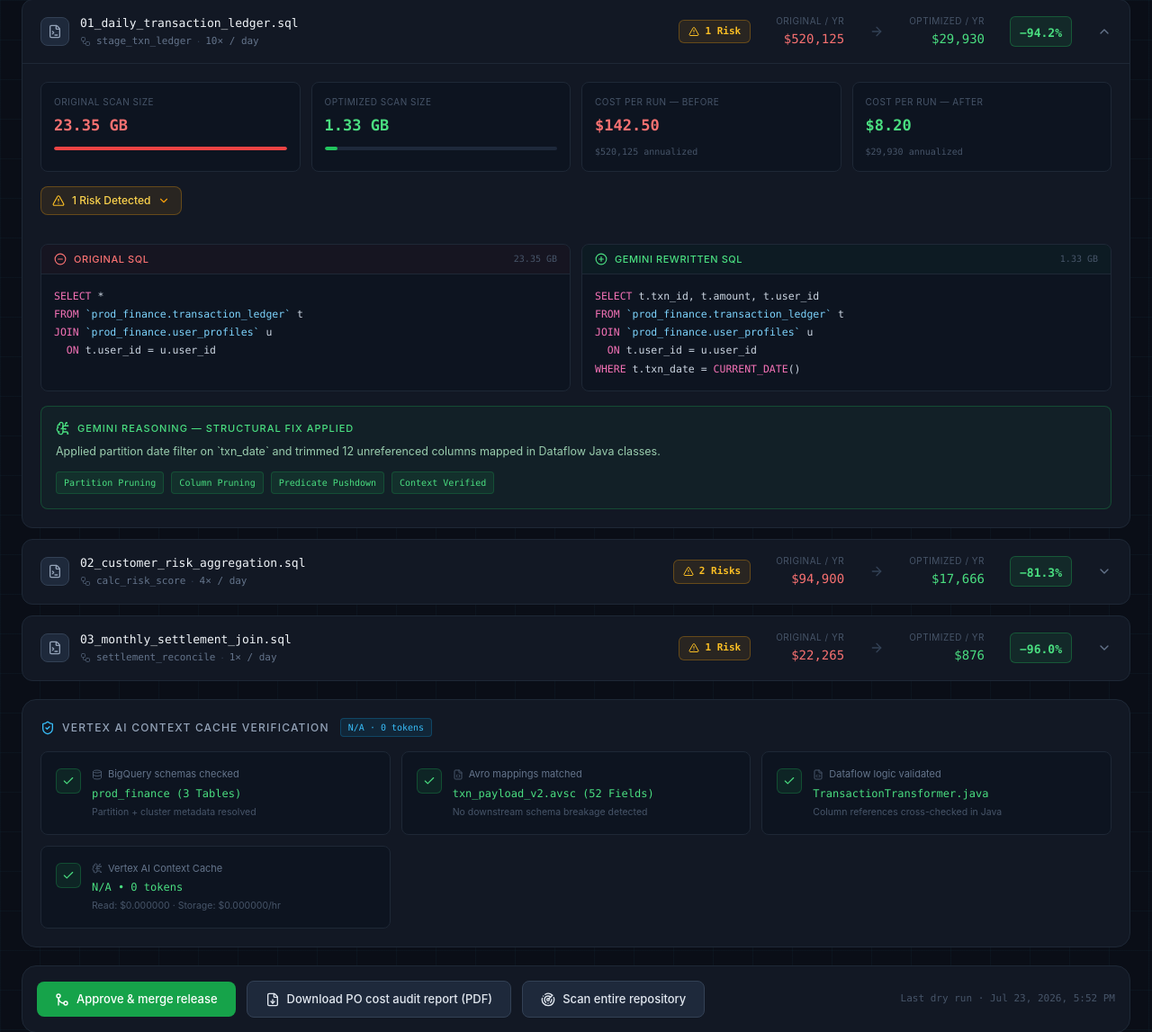
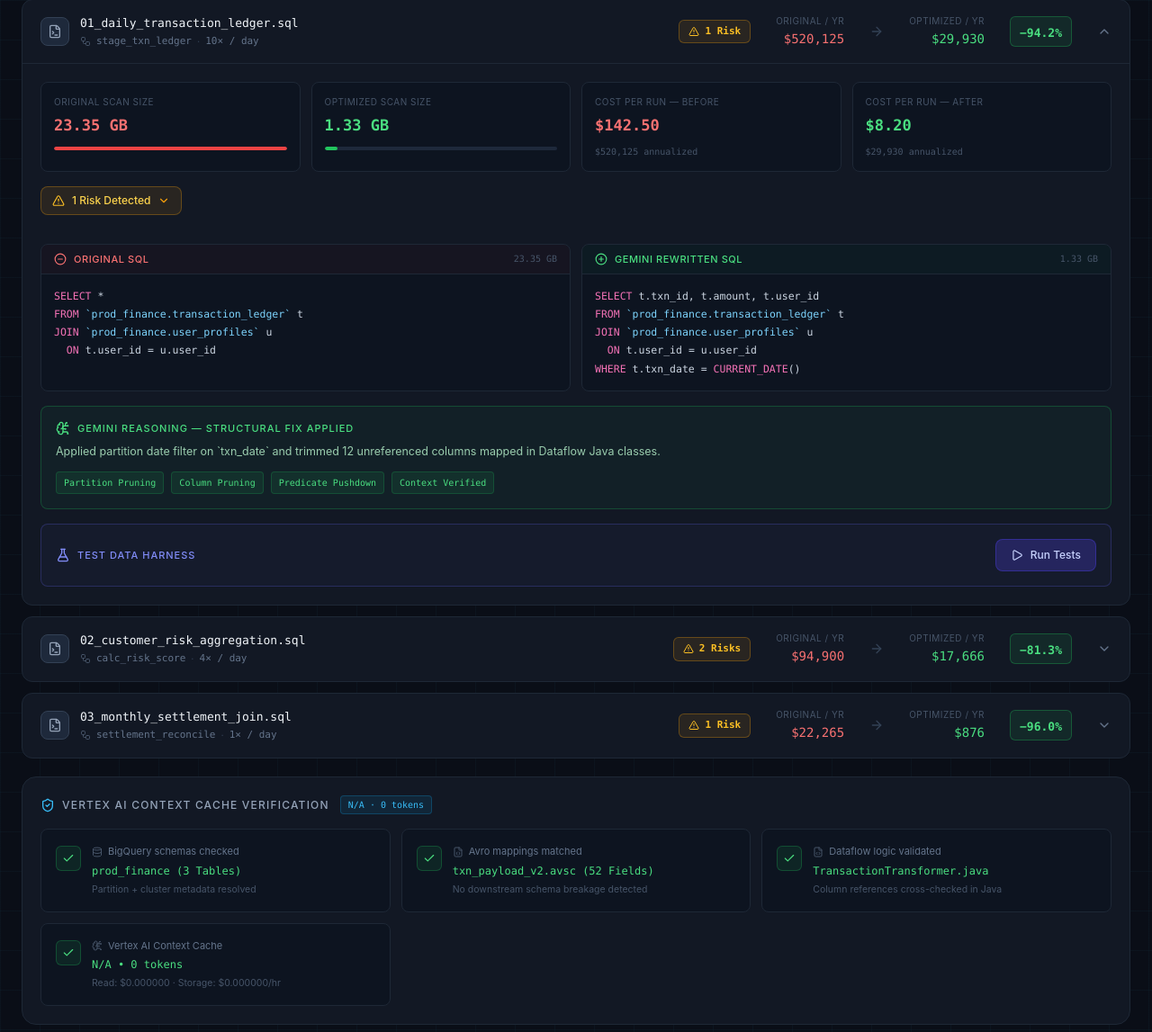
Before and after one commit to Akaza-3/BQ-ENGINE-GUARDRAIL, a Flask app: page / in a window 1280 px wide. Shown: the part 352-1499 px from the top of the page at 90% size. Run offline with Flask 3, Linux system fonts and the light colour scheme; some libraries are stand-ins or nearby versions.

Commit message:
twenty seventh push

````diff
--- a/main.py
+++ b/main.py
@@ -1691,6 +1691,7 @@ def analyze_one(change: dict, beam_context: str, beam_sources: dict, beam_index:
         "avro_status": avro_result["status"],
         "avro_schema": avro_result["schema_doc"],
         "avro_schema_gcs_path": avro_result["schema_gcs_path"],
+        "schema_manifest": schema_manifest,  # reused by test harness, avoids re-fetch
     }, cache_info
 
 
@@ -2013,6 +2014,343 @@ def analyze():
     })
 
 
+# =================================================================
+# Test Data Harness
+# (originally query_test_harness.py by team lead — integrated here
+#  so it shares PROJECT_ID, bq_client, genai_client, and
+#  build_schema_manifest with the rest of the guardrail)
+# =================================================================
+PROD_DATASET = "loan_data"
+TEST_DATASET = "loan_data_test"
+
+_BQ_TYPE_MAP = {
+    "STRING": "STRING", "BYTES": "BYTES",
+    "INT64": "INT64", "INTEGER": "INTEGER", "INT": "INT64",
+    "FLOAT64": "FLOAT64", "FLOAT": "FLOAT64", "NUMERIC": "NUMERIC",
+    "BOOL": "BOOL", "BOOLEAN": "BOOL",
+    "DATE": "DATE", "DATETIME": "DATETIME",
+    "TIMESTAMP": "TIMESTAMP", "TIME": "TIME",
+    "ARRAY": "STRING", "STRUCT": "STRING",
+}
+
+_TEST_GEMINI_PROMPT = """
+You are a SQL test engineer. You have the EXACT BigQuery schema for every table
+this query references (fetched live from INFORMATION_SCHEMA). Use it to generate
+comprehensive test cases covering every logical branch.
+
+REAL BIGQUERY SCHEMA (column names and types are exact — use them as-is):
+{schema_block}
+
+SQL QUERY TO TEST:
+{sql}
+
+Generate test cases for:
+  POSITIVE — rows that SHOULD appear in the final result
+  NEGATIVE — rows that SHOULD be excluded
+  EDGE     — boundary values, NULLs, CAST on strings, window ties
+
+Rules:
+  - Use EXACT column names from the schema above
+  - Match BQ types: STRING columns get string values (even numeric-looking ones),
+    INT64 gets integers, FLOAT64 gets floats
+  - For columns the query CASTs, keep them as STRING in the test row
+  - Make customer_id unique per test case (prefix with test case id)
+  - For multi-table queries, provide rows for ALL tables with matching join keys
+
+Return ONLY valid JSON — an array of objects:
+{{
+  "id": "TC_P01_description",
+  "category": "positive" | "negative" | "edge",
+  "description": "one sentence",
+  "logic_tested": "CTE / filter / expression being exercised",
+  "expected": "in_result" | "not_in_result" | "exactly_N_rows",
+  "expected_count": 1,
+  "rows_per_table": {{
+    "project.dataset.table1": [ {{ col: val, ... }}, ... ],
+    "project.dataset.table2": [ {{ col: val, ... }}, ... ]
+  }}
+}}
+""".strip()
+
+
+def _parse_manifest_to_schema(manifest: str) -> dict[str, dict[str, str]]:
+    """Converts build_schema_manifest() output → {table: {col: bq_type}}."""
+    schemas: dict[str, dict[str, str]] = {}
+    current_table = None
+    for line in manifest.splitlines():
+        line = line.strip()
+        m = re.match(r"=+ TABLE\s*:\s*(.+?)\s*=+", line)
+        if m:
+            current_table = m.group(1).strip()
+            schemas[current_table] = {}
+            continue
+        if current_table and line.startswith("- "):
+            m2 = re.match(r"- (\w+)\s+\(([^)]+)\)", line)
+            if m2:
+                schemas[current_table][m2.group(1)] = m2.group(2)
+    return schemas
+
+
+def _schema_to_block(schemas: dict[str, dict[str, str]]) -> str:
+    lines = []
+    for table, cols in schemas.items():
+        lines.append(f"TABLE: {table}")
+        for col, bq_type in cols.items():
+            lines.append(f"  - {col}  ({bq_type})")
+        lines.append("")
+    return "\n".join(lines)
+
+
+def _generate_test_cases(sql_text: str, schema_block: str) -> list[dict]:
+    prompt = _TEST_GEMINI_PROMPT.format(schema_block=schema_block, sql=sql_text)
+    resp = genai_client.models.generate_content(
+        model="gemini-2.5-flash", contents=prompt, config={"temperature": 0}
+    )
+    raw = re.sub(r"^```(?:json)?|```$", "", resp.text.strip(), flags=re.MULTILINE).strip()
+    return json.loads(raw)
+
+
+def _create_test_table(table_ref: str, schema: dict[str, str]) -> str:
+    _, _, table_name = table_ref.split(".")
+    test_table_id = f"{PROJECT_ID}.{TEST_DATASET}.{table_name}"
+    fields = [
+        bigquery.SchemaField(col, _BQ_TYPE_MAP.get(bq_type, "STRING"))
+        for col, bq_type in schema.items()
+    ]
+    bq_client.delete_table(test_table_id, not_found_ok=True)
+    bq_client.create_table(bigquery.Table(test_table_id, schema=fields))
+    return test_table_id
+
+
+def _setup_test_tables(schemas: dict[str, dict[str, str]]) -> dict[str, str]:
+    ds = bigquery.Dataset(f"{PROJECT_ID}.{TEST_DATASET}")
+    ds.location = LOCATION
+    bq_client.create_dataset(ds, exists_ok=True)
+    return {ref: _create_test_table(ref, schema) for ref, schema in schemas.items()}
+
+
+def _load_test_data(test_cases: list[dict], table_mapping: dict[str, str]):
+    rows_by_table: dict[str, list[dict]] = {tid: [] for tid in table_mapping.values()}
+    for tc in test_cases:
+        for prod_ref, rows in tc.get("rows_per_table", {}).items():
+            test_id = table_mapping.get(prod_ref) or next(
+                (v for k, v in table_mapping.items()
+                 if k.endswith(prod_ref.split(".")[-1])), None
+            )
+            if test_id and rows:
+                cleaned = [{k: v for k, v in r.items() if v is not None} for r in rows]
+                rows_by_table.setdefault(test_id, []).extend(cleaned)
+    for test_id, rows in rows_by_table.items():
+        if rows:
+            errs = bq_client.insert_rows_json(test_id, rows)
+            if errs:
+                logger.warning(f"Insert errors in {test_id}: {errs}")
+            else:
+                logger.info(f"Loaded {len(rows)} rows → {test_id}")
+
+
+def _rewrite_to_test_dataset(sql_text: str) -> str:
+    return sql_text.replace(
+        f"`{PROJECT_ID}.{PROD_DATASET}.",
+        f"`{PROJECT_ID}.{TEST_DATASET}."
+    )
+
+
+def _validate_test_cases(test_cases: list[dict], actual_rows: list[dict]) -> list[dict]:
+    actual_ids = set(str(r.get("customer_id", "")) for r in actual_rows)
+    results = []
+    for tc in test_cases:
+        tc_ids = {
+            str(row.get("customer_id"))
+            for rows in tc.get("rows_per_table", {}).values()
+            for row in rows
+            if row.get("customer_id")
+        }
+        expected = tc.get("expected", "in_result")
+        found = sum(1 for cid in actual_ids if cid in tc_ids)
+        if expected == "in_result":
+            passed = found > 0
+            note = f"Found {found} row(s)" + (" ✓" if passed else " — expected ≥1")
+        elif expected == "not_in_result":
+            passed = found == 0
+            note = f"Found {found} row(s)" + (" ✓" if passed else " — expected 0")
+        elif expected == "exactly_N_rows":
+            n = tc.get("expected_count", 1)
+            passed = found == n
+            note = f"Found {found} row(s) — expected {n}" + (" ✓" if passed else " ✗")
+        else:
+            passed, note = False, f"Unknown expected: {expected}"
+        results.append({**tc, "passed": passed, "note": note})
+    return results
+
+
+def _upload_test_report_html(results: list[dict], sql_path: str,
+                              test_sql: str, manifest: str) -> str | None:
+    total = len(results)
+    passed = sum(1 for r in results if r["passed"])
+    failed = total - passed
+    pct = int(passed / total * 100) if total else 0
+
+    by_cat: dict[str, list] = {}
+    for r in results:
+        by_cat.setdefault(r["category"], []).append(r)
+
+    def rows_html(cases):
+        html = ""
+        for r in cases:
+            bg = "#d4edda" if r["passed"] else "#f8d7da"
+            icon = "✅" if r["passed"] else "❌"
+            html += (f"<tr style='background:{bg}'>"
+                     f"<td><code>{r['id']}</code></td>"
+                     f"<td style='text-align:center'>{icon}</td>"
+                     f"<td>{r['description']}</td>"
+                     f"<td><em>{r['logic_tested']}</em></td>"
+                     f"<td><code>{r['expected']}</code></td>"
+                     f"<td>{r['note']}</td></tr>")
+        return html
+
+    cat_meta = {
+        "positive": ("Positive Cases", "#d4edda", "#155724"),
+        "negative": ("Negative Cases", "#f8d7da", "#721c24"),
+        "edge":     ("Edge Cases",     "#fff3cd", "#856404"),
+    }
+    sections = ""
+    for cat, cases in by_cat.items():
+        title, bg, fg = cat_meta.get(cat, (cat.title(), "#eee", "#000"))
+        sections += (f"<h2>{title}</h2><table>"
+                     f"<tr><th>Test Case</th><th>Result</th><th>Description</th>"
+                     f"<th>Logic Tested</th><th>Expected</th><th>Outcome</th></tr>"
+                     f"{rows_html(cases)}</table>")
+
+    overall = (
+        "<p style='color:#28a745;font-weight:700'>✅ All test cases passed.</p>"
+        if failed == 0 else
+        f"<p style='color:#dc3545;font-weight:700'>❌ {failed} test case(s) failed.</p>"
+    )
+
+    html = f"""<!DOCTYPE html><html lang="en"><head><meta charset="UTF-8">
+<title>Test Report — {sql_path}</title>
+<style>
+body{{font-family:-apple-system,sans-serif;margin:40px;color:#212529;background:#f8f9fa}}
+h1{{color:#343a40}}h2{{color:#495057;border-bottom:2px solid #dee2e6;padding-bottom:6px;margin-top:40px}}
+.summary{{display:flex;gap:20px;margin:24px 0}}
+.card{{background:#fff;border-radius:8px;padding:20px 28px;box-shadow:0 1px 4px rgba(0,0,0,.1);text-align:center}}
+.num{{font-size:2.4rem;font-weight:700}}.lbl{{font-size:.85rem;color:#6c757d;margin-top:4px}}
+.pass{{color:#28a745}}.fail{{color:#dc3545}}.tot{{color:#343a40}}
+table{{width:100%;border-collapse:collapse;background:#fff;border-radius:8px;
+       overflow:hidden;box-shadow:0 1px 4px rgba(0,0,0,.1);margin-bottom:24px}}
+th{{background:#343a40;color:#fff;padding:10px 14px;text-align:left;font-size:.85rem}}
+td{{padding:10px 14px;border-bottom:1px solid #dee2e6;font-size:.88rem;vertical-align:top}}
+pre{{background:#f1f3f5;padding:16px;border-radius:6px;font-size:.8rem;overflow-x:auto;
+     max-height:350px;white-space:pre-wrap}}
+</style></head><body>
+<h1>🧪 Query Test Report</h1>
+<p><strong>SQL:</strong> <code>{sql_path}</code><br>
+<strong>Test dataset:</strong> <code>{PROJECT_ID}.{TEST_DATASET}</code><br>
+<strong>Generated:</strong> {datetime.datetime.utcnow().strftime('%Y-%m-%d %H:%M:%S')} UTC</p>
+<div class="summary">
+  <div class="card"><div class="num tot">{total}</div><div class="lbl">Total</div></div>
+  <div class="card"><div class="num pass">{passed}</div><div class="lbl">Passed</div></div>
+  <div class="card"><div class="num fail">{failed}</div><div class="lbl">Failed</div></div>
+  <div class="card"><div class="num {'pass' if pct==100 else 'fail'}">{pct}%</div>
+    <div class="lbl">Pass Rate</div></div>
+</div>
+{overall}{sections}
+<h2>Schema (from INFORMATION_SCHEMA)</h2><pre>{manifest}</pre>
+<h2>SQL Run Against Test Data</h2><pre>{test_sql}</pre>
+</body></html>"""
+
+    try:
+        sql_stem = sql_path.replace("/", "_").replace(".sql", "")
+        blob_name = f"test_reports/{sql_stem}_report.html"
+        storage_client.bucket(BUCKET_NAME).blob(blob_name).upload_from_string(
+            html, content_type="text/html"
+        )
+        gcs_path = f"gs://{BUCKET_NAME}/{blob_name}"
+        logger.info(f"Test report uploaded: {gcs_path}")
+        return gcs_path
+    except Exception:
+        logger.exception("Failed to upload test report to GCS (non-fatal)")
+        return None
+
+
+@app.route("/test", methods=["POST"])
+def run_tests():
+    """Generate synthetic test data from the real BQ schema, run the
+    SQL against it, validate results, upload an HTML report to GCS.
+
+    Body (JSON):
+      sql_path      — relative path, e.g. "resources/sql/portfolio_stress_test.sql"
+      sql_text      — the SQL to test (optimized version recommended)
+      dry_run       — if true, return generated test cases without touching BQ
+    """
+    payload = flask.request.get_json(silent=True) or {}
+    sql_path = payload.get("sql_path", "unknown.sql")
+    sql_text = payload.get("sql_text", "")
+    dry_run = payload.get("dry_run", False)
+
+    if not sql_text:
+        return flask.jsonify({"status": "error", "message": "sql_text is required"}), 400
+
+    try:
+        # Step 1: fetch real schema via the same function the guardrail uses
+        manifest = build_schema_manifest(sql_text)
+        schemas = _parse_manifest_to_schema(manifest)
+        if not schemas:
+            return flask.jsonify({"status": "error",
+                                  "message": "No tables found in manifest"}), 400
+        schema_block = _schema_to_block(schemas)
+
+        # Step 2: ask Gemini to generate test cases from the real schema
+        test_cases = _generate_test_cases(sql_text, schema_block)
+        logger.info(f"Generated {len(test_cases)} test cases for {sql_path}")
+
+        if dry_run:
+            return flask.jsonify({
+                "status": "dry_run",
+                "sql_path": sql_path,
+                "test_cases": test_cases,
+                "summary": {cat: sum(1 for t in test_cases if t["category"] == cat)
+                            for cat in ("positive", "negative", "edge")},
+            })
+
+        # Step 3: create test tables mirroring real schema
+        table_mapping = _setup_test_tables(schemas)
+
+        # Step 4: load synthetic rows
+        _load_test_data(test_cases, table_mapping)
+
+        # Step 5: rewrite SQL to point at test dataset and run it
+        test_sql = _rewrite_to_test_dataset(sql_text)
+        time.sleep(5)   # allow streaming inserts to settle
+        actual_rows = [dict(r) for r in bq_client.query(test_sql).result()]
+        logger.info(f"Test query returned {len(actual_rows)} row(s)")
+
+        # Step 6: validate
+        results = _validate_test_cases(test_cases, actual_rows)
+        passed = sum(1 for r in results if r["passed"])
+
+        # Step 7: upload HTML report to GCS
+        report_gcs_path = _upload_test_report_html(results, sql_path, test_sql, manifest)
+
+        return flask.jsonify({
+            "status": "ok",
+            "sql_path": sql_path,
+            "test_dataset": f"{PROJECT_ID}.{TEST_DATASET}",
+            "total": len(results),
+            "passed": passed,
+            "failed": len(results) - passed,
+            "pass_rate_pct": round(passed / len(results) * 100) if results else 0,
+            "results": results,
+            "report_gcs_path": report_gcs_path,
+        })
+
+    except Exception:
+        logger.exception(f"Test harness failed for {sql_path}")
+        return flask.jsonify({"status": "error",
+                              "message": "Test harness failed — check logs"}), 500
+
+
 @app.route("/api/latest-report", methods=["GET"])
 def latest_report():
     """?source=scan reads the full-repo audit; default is the PR review."""
--- a/templates/index.html
+++ b/templates/index.html
@@ -553,6 +553,25 @@ function renderQueries(queries) {
             </div>
           </div>
 
+          <!-- Test harness -->
+          <div class="rounded-lg border border-indigo-500/25 bg-indigo-500/[0.04] p-4">
+            <div class="flex items-center justify-between gap-3 flex-wrap">
+              <div class="flex items-center gap-2">
+                <i data-lucide="flask-conical" class="w-4 h-4 text-indigo-400"></i>
+                <span class="text-[11px] font-medium text-indigo-400 uppercase tracking-[0.09em]">Test data harness</span>
+              </div>
+              <button id="testBtn-${q.query_id}"
+                onclick="runQueryTest(event, '${q.query_id}', ${JSON.stringify(q.file_name)}, ${JSON.stringify(q.optimized_sql || '')})"
+                class="flex items-center gap-2 px-4 py-2 rounded-lg bg-indigo-900/60 hover:bg-indigo-800/70 border border-indigo-700/50 text-indigo-200 text-[12px] font-medium transition active:scale-[0.98] disabled:opacity-50 disabled:cursor-not-allowed">
+                <i data-lucide="play" class="w-3.5 h-3.5"></i>
+                Run Tests
+              </button>
+            </div>
+            <div id="testResult-${q.query_id}" class="mt-3 hidden">
+              <div id="testResultInner-${q.query_id}" class="text-[12px] text-slate-300"></div>
+            </div>
+          </div>
+
         </div>
       </div>
     </div>`;
@@ -730,6 +749,63 @@ async function scanRepository() {
   }
 }
 
+async function runQueryTest(event, queryId, fileName, optimizedSql) {
+  event.stopPropagation();
+  const btn = document.getElementById(`testBtn-${queryId}`);
+  const resultBox = document.getElementById(`testResult-${queryId}`);
+  const resultInner = document.getElementById(`testResultInner-${queryId}`);
+  const original = btn.innerHTML;
+
+  if (!optimizedSql) {
+    toast('No optimized SQL available — run a scan first', 'alert-triangle', 'yellow');
+    return;
+  }
+
+  btn.disabled = true;
+  btn.innerHTML = `<i data-lucide="loader-2" class="w-3.5 h-3.5 animate-spin"></i> Running…`;
+  if (window.lucide) lucide.createIcons();
+  resultBox.classList.remove('hidden');
+  resultInner.innerHTML = `<span class="text-slate-500">Generating test cases and loading data…</span>`;
+
+  try {
+    const res = await fetch('/test', {
+      method: 'POST',
+      headers: { 'Content-Type': 'application/json' },
+      body: JSON.stringify({ sql_path: fileName, sql_text: optimizedSql })
+    });
+    const out = await res.json();
+
+    if (out.status === 'ok') {
+      const pct = out.pass_rate_pct;
+      const color = out.failed === 0 ? 'green' : 'yellow';
+      const icon  = out.failed === 0 ? '✅' : '⚠️';
+      resultInner.innerHTML = `
+        <div class="flex items-center gap-3 flex-wrap">
+          <span class="text-[13px] font-semibold text-${color}-400">${icon} ${out.passed}/${out.total} tests passed (${pct}%)</span>
+          ${out.report_gcs_path ? `<span class="mono text-[11px] text-slate-500">${out.report_gcs_path}</span>` : ''}
+        </div>
+        <div class="mt-2 space-y-1">
+          ${out.results.map(r => `
+            <div class="flex items-start gap-2 text-[11.5px]">
+              <span>${r.passed ? '✅' : '❌'}</span>
+              <span class="text-slate-400"><span class="mono text-slate-500">[${r.category}]</span> ${escapeHtml(r.description)} — <em class="text-slate-500">${escapeHtml(r.note)}</em></span>
+            </div>`).join('')}
+        </div>`;
+      toast(`${fileName}: ${out.passed}/${out.total} passed`, out.failed === 0 ? 'check-circle' : 'alert-triangle', out.failed === 0 ? 'green' : 'yellow');
+    } else {
+      resultInner.innerHTML = `<span class="text-red-400">Error: ${escapeHtml(out.message || 'unknown error')}</span>`;
+      toast(`Test failed: ${out.message}`, 'x-circle', 'red');
+    }
+  } catch (e) {
+    resultInner.innerHTML = `<span class="text-red-400">Network error: ${escapeHtml(e.message)}</span>`;
+    toast(`Test error: ${e.message}`, 'x-circle', 'red');
+  } finally {
+    btn.disabled = false;
+    btn.innerHTML = original;
+    if (window.lucide) lucide.createIcons();
+  }
+}
+
 /* ── Boot ───────────────────────────────────────────────── */
 document.addEventListener('DOMContentLoaded', async () => {
   let data = RELEASE_DATA;
````
